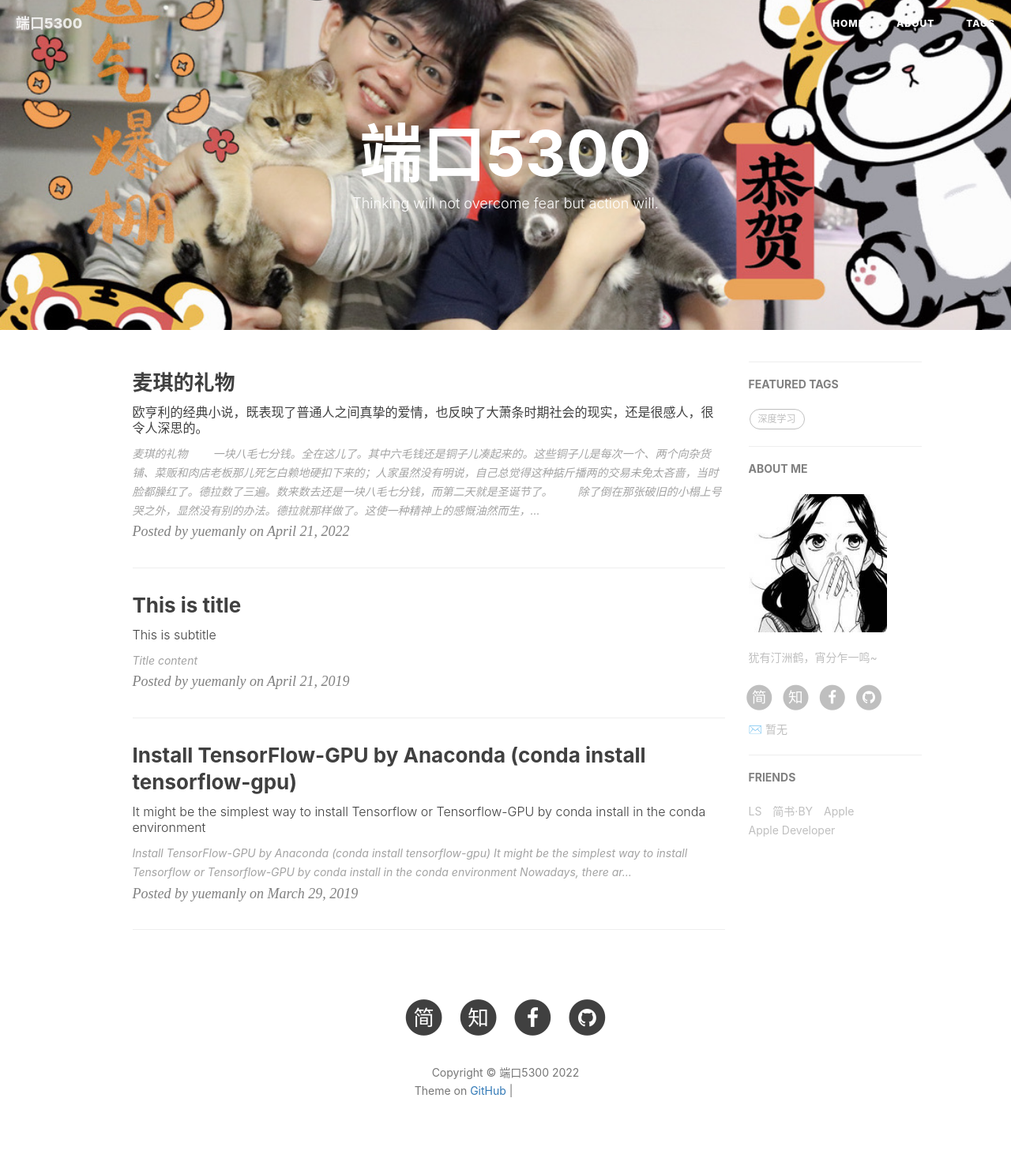
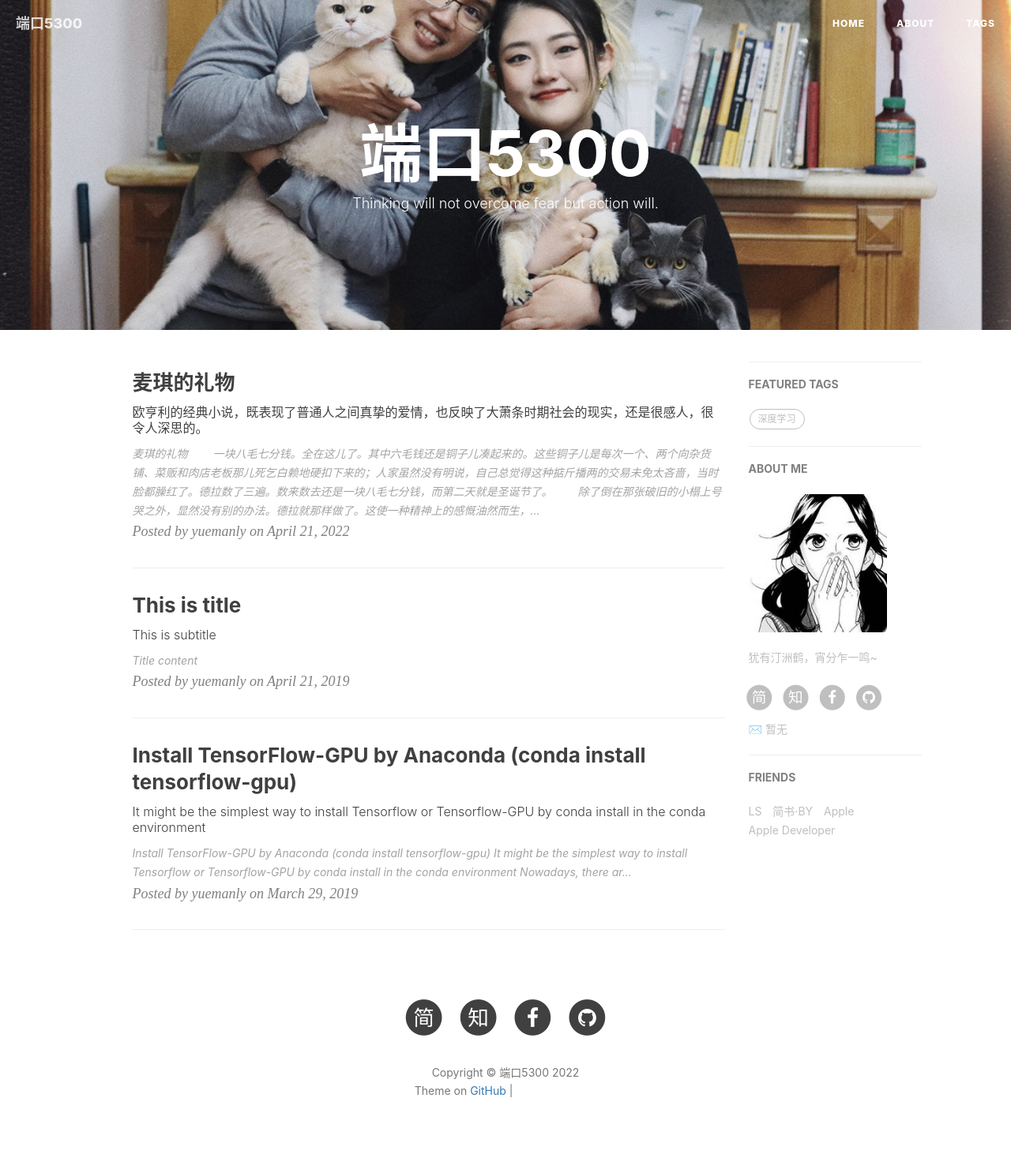
Before and after one commit to yuemanly/yuemanly.github.io, a Jekyll site: the page built from index.html, in a window 1280 px wide. Shown: the whole page at 79% size. Built offline with Jekyll 4.4.1, drawn with Linux system fonts in a browser that asks for light colours; nearby versions of some CDN libraries; the list of posts is cut into pages by our own code; comment, search, counter and statistics services are not loaded; grey boxes are pictures that could not be loaded.

Commit message:
modify pic

```diff
--- a/_config.yml
+++ b/_config.yml
@@ -1,7 +1,7 @@
 # Site settings
 title: 端口5300
 SEOTitle: 月生 | 鸟鸟
-header-img: img/we2.jpg
+header-img: img/home_20221007.jpg
 email: 暂无
 description: "填上一句你想填的话，在index.html中更改"
 keyword: "我的博客"
@@ -15,6 +15,8 @@ sidebar-about-description: "犹有汀洲鹤，宵分乍一鸣~"
 sidebar-avatar: /img/avatar_binggan.jpg      # use absolute URL, seeing it's used in both `/` and `/about/`
 
 
+# Disqus settings（https://disqus.com/）
+disqus_username: disqus_g4DJ81Wx6U
 
 # SNS settings
 RSS: false
```
Also changed, not shown: img/home_20221007.jpg (added), 2 other files.
